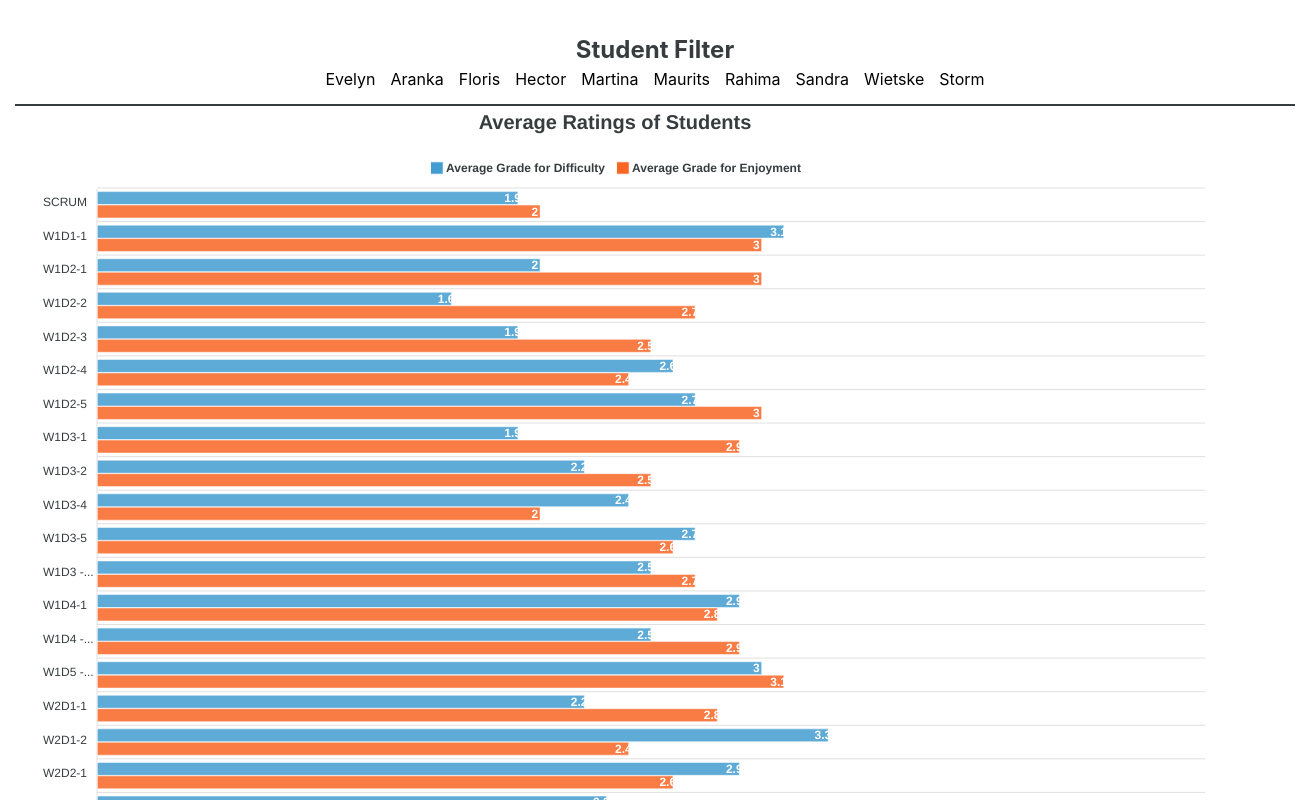
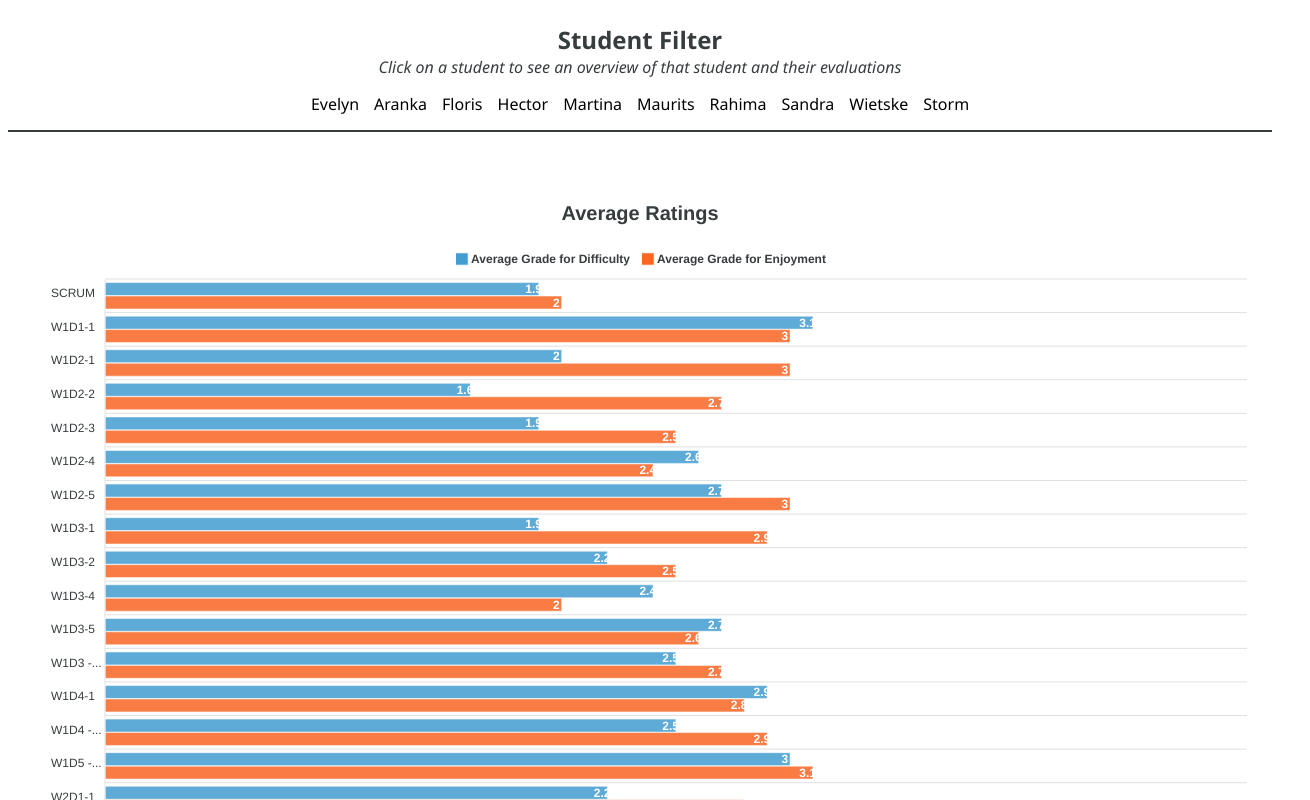
Before and after one commit to Maritxx/winc-studentdashboard, a React (Create React App) app: page / in a window 1280 px wide. Shown: the top 800 px of the page, 1310 px wide, since content can reach past the window. Built offline with nearby package versions, Linux system fonts and the light colour scheme.

Commit message:
Finished CSS for overview

```diff
--- a/src/App.css
+++ b/src/App.css
@@ -2,5 +2,7 @@
     max-width: 1280px;
     width: 100%;
     margin: 0 auto;
-    padding: 15px;
+    font-family: 'Segoe UI', 'Roboto', 'Oxygen',
+    'Ubuntu', 'Cantarell', 'Fira Sans', 'Droid Sans', 'Helvetica Neue',
+    sans-serif;
 }
--- a/src/Components/BarChart.js
+++ b/src/Components/BarChart.js
@@ -82,7 +82,7 @@
 
 
     return (
-        <div style={{minHeight: "2000px", maxWidth: "1200px"}}>
+        <div style={{minHeight: "2000px"}}>
             <Chart options={options} series={series} type="bar" height="100%" width="100%" />
         </div>
     )
--- /dev/null
+++ b/src/Components/ChartContainer.css
@@ -0,0 +1,13 @@
+.chart__container {
+    display: flex;
+    flex-direction: column;
+    gap: 50px;
+    align-items: center;
+}
+
+.chart__container > div {
+    flex: 0 1 100%;
+    max-width: calc(100% - 30px);
+    width: 100%;
+    padding: 15px;
+}
--- a/src/Components/ChartContainer.js
+++ b/src/Components/ChartContainer.js
@@ -1,4 +1,6 @@
 import { useSelector } from 'react-redux';
+
+import './ChartContainer.css';
 
 import BarChart from "./BarChart";
 import LineChart from './LineChart';
@@ -41,9 +43,9 @@
 
 
     return (
-        <div>
+        <div className="chart__container">
             <StudentFilter />
-            <BarChart labels={labelArray} difficultyData={difficultyArray} enjoymentData={enjoymentArray} title={"Average Ratings of Students"} />
+            <BarChart labels={labelArray} difficultyData={difficultyArray} enjoymentData={enjoymentArray} title={"Average Ratings"} />
             <LineChart labels={labelArray} difficultyData={difficultyArray} enjoymentData={enjoymentArray} />
         </div>
     )
--- a/src/Components/LineChart.js
+++ b/src/Components/LineChart.js
@@ -51,7 +51,7 @@
     };
 
     return (
-        <div style={{minHeight: "700px", maxWidth: "1200px"}}>
+        <div style={{minHeight: "700px"}}>
             <Chart options={options} series={series} type="line" width="100%" height="100%" />
         </div>
     )
--- a/src/Components/StudentFilter.css
+++ b/src/Components/StudentFilter.css
@@ -1,11 +1,11 @@
 .filter__container {
-    padding: 15px;
     border-bottom: 2px solid #373d3f;
 }
 
 nav {
     display: flex;
     justify-content: center;
+    flex-wrap: wrap;
     gap: 15px;
 }
 
@@ -21,7 +21,14 @@
 }
 
 h2 {
-    margin: 5px 0px;
+    margin: 0;
     text-align: center;
     color: #373d3f;
 }
+
+p {
+    margin: 0px 0px 15px 0px;
+    text-align: center;
+    color: #373d3f;
+    font-style: italic;
+}
--- a/src/Components/StudentFilter.js
+++ b/src/Components/StudentFilter.js
@@ -21,6 +21,7 @@
     return (
         <div className="filter__container">
             <h2>Student Filter</h2>
+            <p>Click on a student to see an overview of that student and their evaluations</p>
             <nav>
                 {filteredStudentNames.map((student) => {
                     return (
--- /dev/null
+++ b/src/Components/StudentOverviewContainer.css
@@ -0,0 +1,49 @@
+.student-overview__holder {
+    display: flex;
+    flex-direction: column;
+    gap: 50px;
+    align-items: center;
+}
+
+.student-overview__holder > div {
+    flex: 0 1 100%;
+    max-width: calc(100% - 30px);
+    width: 100%;
+    padding: 15px;
+}
+
+.student-info__container {
+    display: flex;
+    align-items: center;
+    justify-content: center;
+}
+
+.student-info__container > div {
+    display: flex;
+    flex-direction: column;
+}
+
+button {
+    font-family: inherit;
+    background-color: #373d3f;
+    border: 2px solid #515758;
+    border-radius: 25px;
+    color: white;
+    padding: 5px 10px;
+    margin-top: 15px;
+    cursor: pointer;
+}
+
+button:hover {
+    background-color: #60acd8;
+    border: 2px solid #63b5e4;
+}
+
+ul {
+    list-style-type: none;
+    font-size: 1.2rem;
+}
+
+ul span {
+    font-weight: 500;
+}
--- a/src/Components/StudentOverviewContainer.js
+++ b/src/Components/StudentOverviewContainer.js
@@ -1,5 +1,7 @@
 import { useParams, Link } from 'react-router-dom';
 import { useSelector } from 'react-redux';
+
+import './StudentOverviewContainer.css';
 
 import BarChart from './BarChart';
 import LineChart from './LineChart';
@@ -34,16 +36,18 @@
 
 
     return (
-        <div>
-            <Link to="/">
-                <button>Go back</button>
-            </Link>
+        <div className="student-overview__holder">
             <div className="student-info__container">
-                <img src={filteredStudent.avatar} alt={filteredStudent.first_name} />
+                <div>
+                    <img src={filteredStudent.avatar} alt={filteredStudent.first_name} />
+                    <Link to="/">
+                        <button>Go back</button>
+                    </Link>
+                </div>
                 <ul>
-                    <li>Full name: {filteredStudent.first_name} {filteredStudent.last_name}</li>
-                    <li>Age: {filteredStudent.age}</li>
-                    <li>Email: {filteredStudent.email}</li>
+                    <li><span>Full name:</span> {filteredStudent.first_name} {filteredStudent.last_name}</li>
+                    <li><span>Age:</span> {filteredStudent.age}</li>
+                    <li><span>Email:</span> {filteredStudent.email}</li>
                 </ul>
             </div>
             <BarChart labels={labelArray} difficultyData={difficultyArray} enjoymentData={enjoymentArray} title={`Ratings of ${studentName}`} />
--- a/src/index.css
+++ /dev/null
@@ -1,8 +0,0 @@
-body {
-  margin: 0;
-  font-family: -apple-system, BlinkMacSystemFont, 'Segoe UI', 'Roboto', 'Oxygen',
-    'Ubuntu', 'Cantarell', 'Fira Sans', 'Droid Sans', 'Helvetica Neue',
-    sans-serif;
-  -webkit-font-smoothing: antialiased;
-  -moz-osx-font-smoothing: grayscale;
-}
--- a/src/index.js
+++ b/src/index.js
@@ -2,15 +2,12 @@
 import ReactDOM from 'react-dom/client';
 import { Provider } from 'react-redux';
 
-import './index.css';
 import App from './App';
 import store from './Redux/store';
 
 const root = ReactDOM.createRoot(document.getElementById('root'));
 root.render(
-    <React.StrictMode>
         <Provider store={store}>
             <App />
         </Provider>
-    </React.StrictMode>
 );
```
